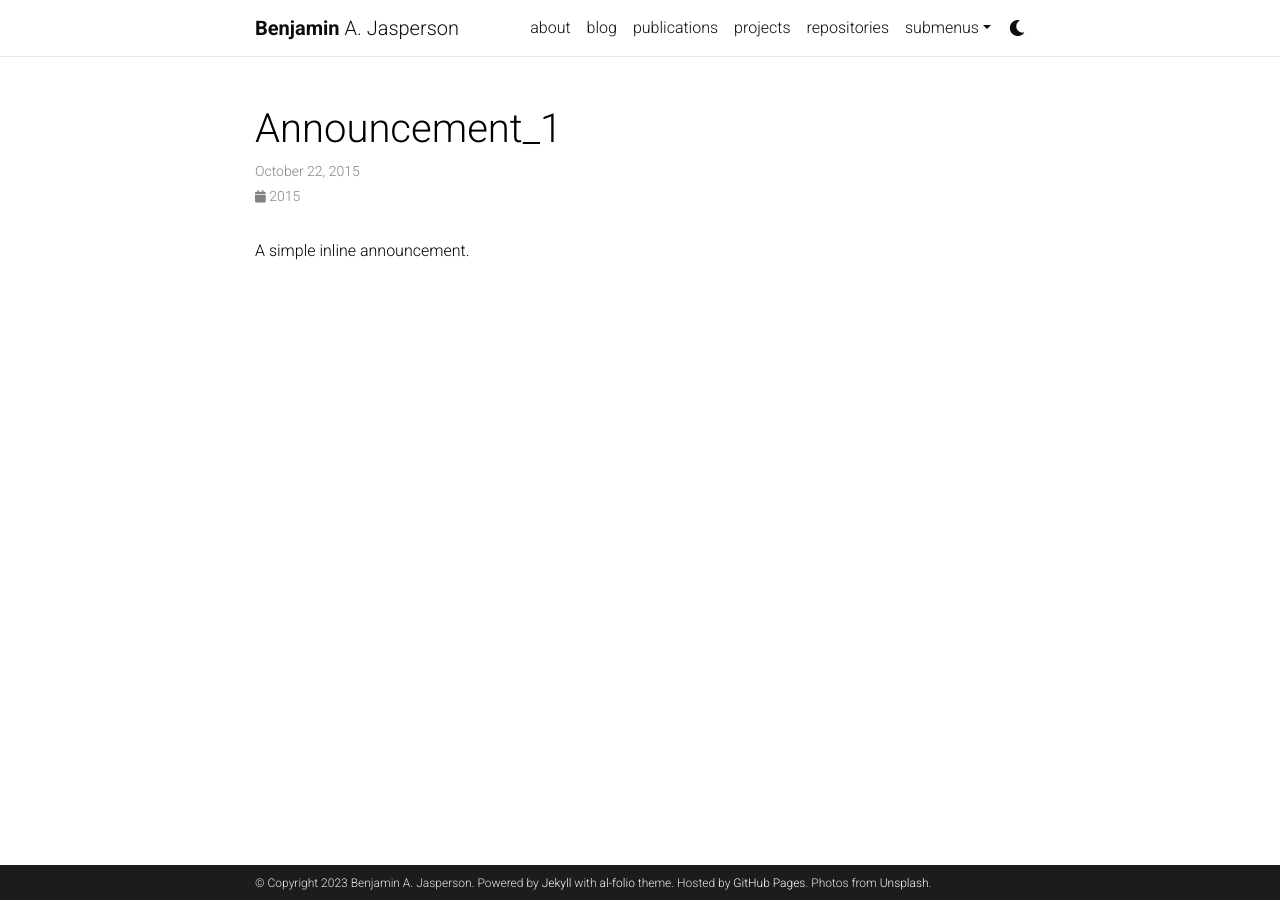
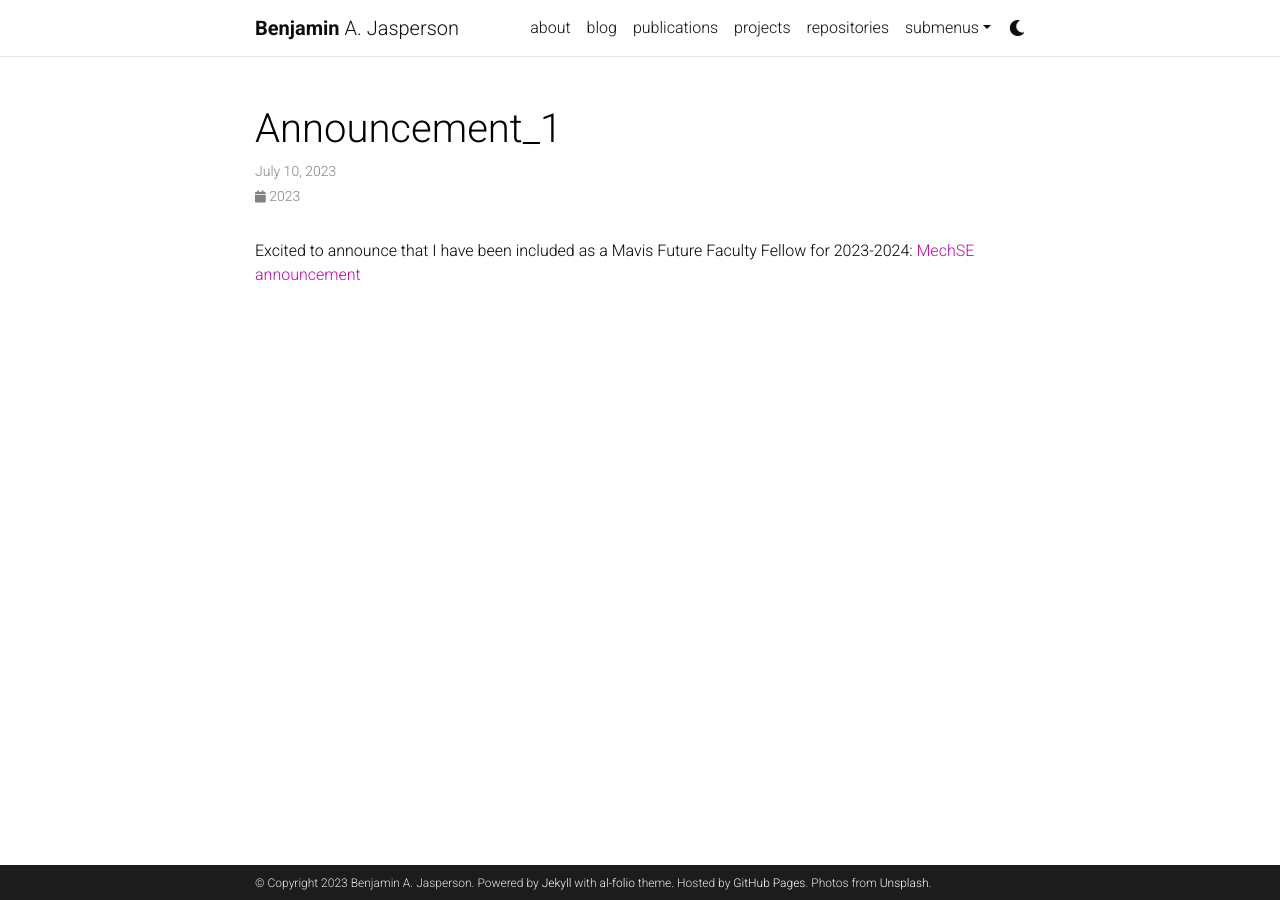
Before and after one commit to bjasperson/bjasperson.github.io, a Jekyll site: the page built from _news/announcement_1.md, in a window 1280 px wide. Built offline with Jekyll 4.4.1, drawn with Linux system fonts in a browser that asks for light colours; full-size pictures stand in for the smaller copies a plugin makes; comment, search, counter and statistics services are not loaded; a style sheet for code colours, icons or effects is not loaded.

Commit message:
updating announcements

```diff
--- a/_news/announcement_1.md
+++ b/_news/announcement_1.md
@@ -1,8 +1,9 @@
 ---
 layout: post
-date: 2015-10-22 15:59:00-0400
+date: 2023-07-10 15:20:00-0400
 inline: true
 related_posts: false
 ---
 
-A simple inline announcement.
+Excited to announce that I have been included as a Mavis Future Faculty Fellow for 2023-2024:
+[MechSE announcement](https://mechse.illinois.edu/news/56921)
```
Also changed, not shown: _news/announcement_2.md (deleted, +0 -32 lines), _news/announcement_3.md (deleted, +0 -8 lines), _pages/about.md (+1 -1 lines).
